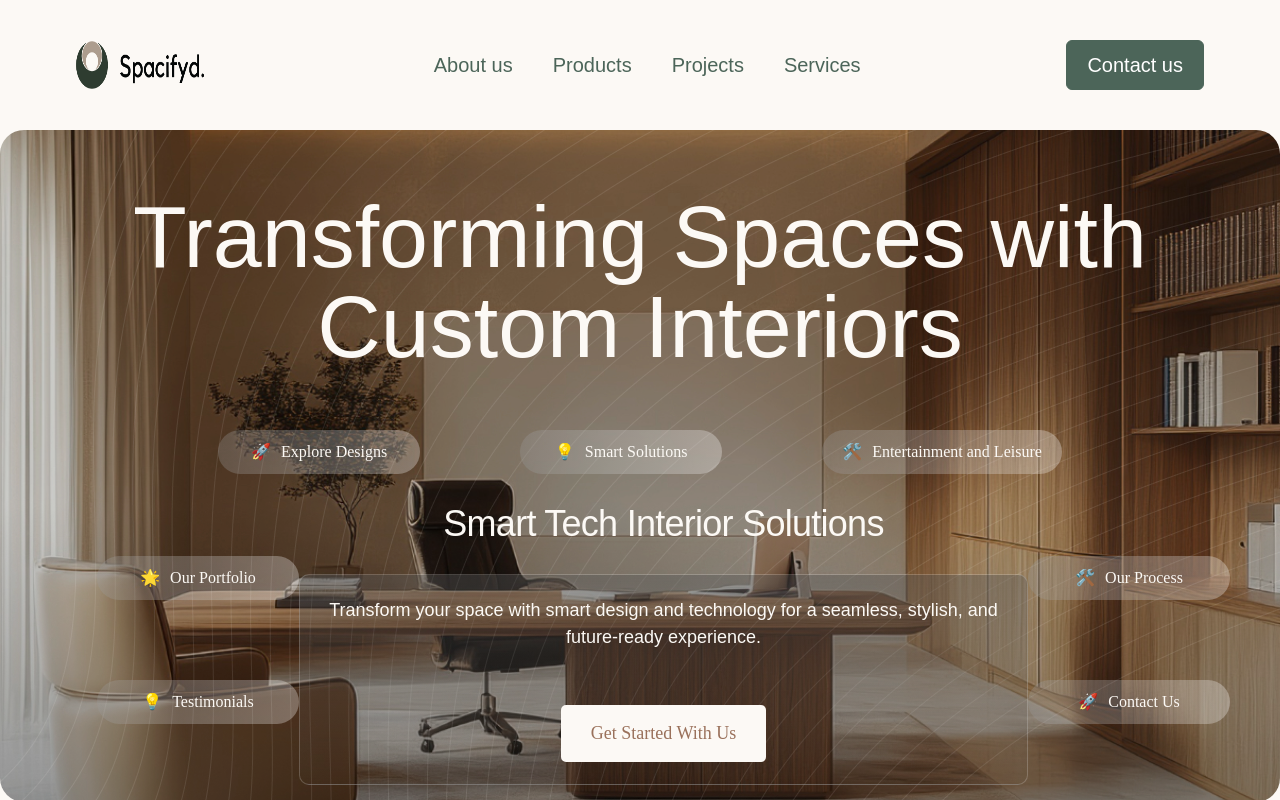
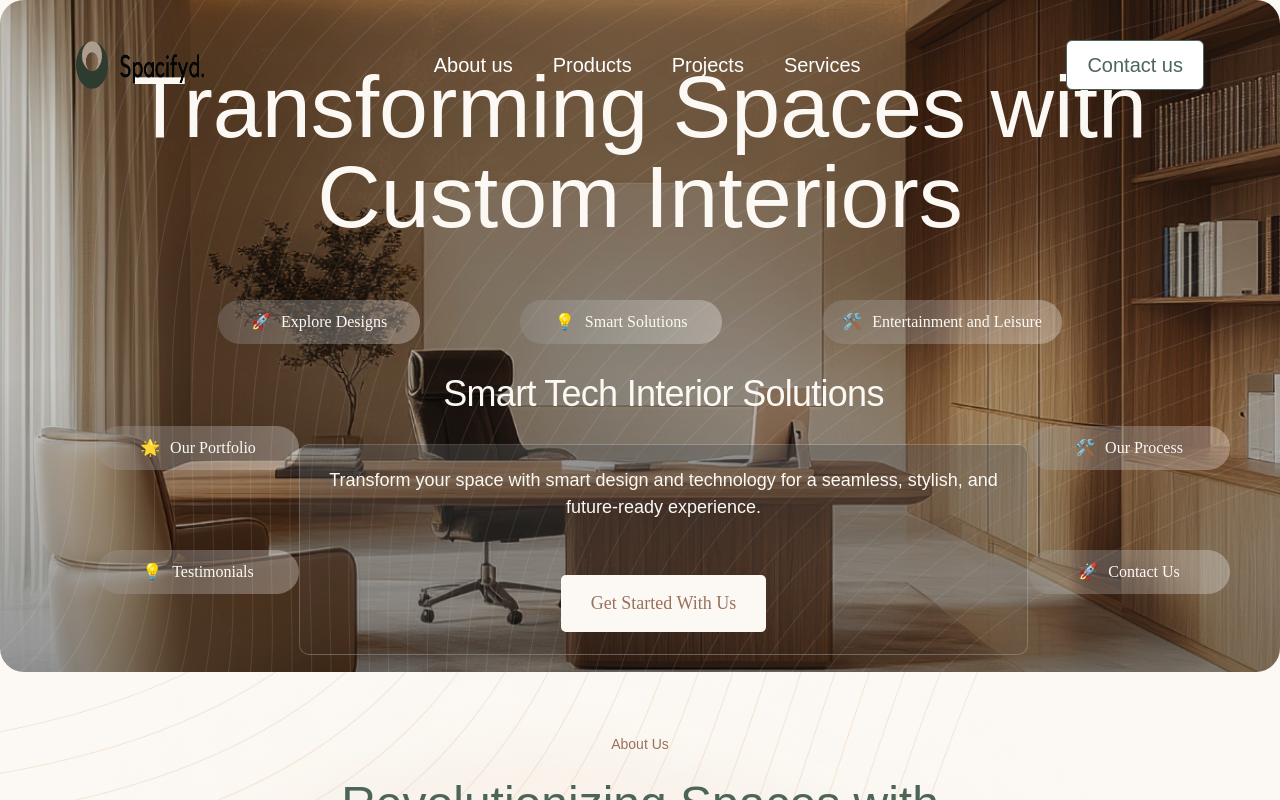
Before and after one commit to shirdivinayak/SPACEFYD_Frontend, a React (Create React App) app: page / in a window 1280 px wide. Shown: the top 800 px of the page. Built offline with nearby package versions, Linux system fonts and the light colour scheme.

Commit message:
new changes

```diff
--- a/src/website/components/Home/Navbar/HomeNavbar.jsx
+++ b/src/website/components/Home/Navbar/HomeNavbar.jsx
@@ -8,11 +8,17 @@ const HomeNavbar = () => {
       style={{
         padding: "clamp(20px, 3vw, 36px) clamp(10px, 5vw, 100px)", // Adjusted min padding for small screens
         backgroundColor: "#FCF9F5",
+        background: "transparent",
+        width: "100%",
+        position: "absolute",
+        // top: "0",
+        // left: "0",
+        zIndex: 1000,
       }}
     >
       <div className="container-fluid">
         {/* Left: Logo */}
-        <a className="navbar-brand d-flex align-items-center" href="#">
+        <a className="d-flex navbar-brand align-items-center" href="#">
           <img
             src={pic}
             alt="Logo"
@@ -25,7 +31,7 @@ const HomeNavbar = () => {
 
         {/* Navbar Toggler for Mobile */}
         <button
-          className="navbar-toggler d-lg-none"
+          className="d-lg-none navbar-toggler"
           type="button"
           data-bs-toggle="collapse"
           data-bs-target="#navbarSupportedContent"
@@ -46,7 +52,7 @@ const HomeNavbar = () => {
           className="collapse navbar-collapse justify-content-center"
           id="navbarSupportedContent"
         >
-          <ul className="navbar-nav d-flex align-items-center gap-4">
+          <ul className="d-flex navbar-nav align-items-center gap-4">
             {["About us", "Products", "Projects", "Services"].map(
               (item, index) => (
                 <li className="nav-item" key={index}>
@@ -54,7 +60,7 @@ const HomeNavbar = () => {
                     className="nav-link"
                     href="#"
                     style={{
-                      color: "#4C6559",
+                      color: "white",
                       fontFamily: "Kollektif, sans-serif",
                       fontWeight: 400,
                       fontSize: "clamp(16px, 2vw, 20px)",
@@ -71,7 +77,7 @@ const HomeNavbar = () => {
           </ul>
 
           {/* Contact Us Button (Hidden on large screens, shown inside menu on mobile) */}
-          <div className="d-lg-none mt-3 text-center">
+          <div className="d-lg-none text-center mt-3">
             <button
               className="btn w-40"
               style={{
@@ -92,11 +98,11 @@ const HomeNavbar = () => {
 
         {/* Right: Contact Us Button (Only visible on large screens) */}
         <button
-          className="btn d-none d-lg-block"
+          className="d-lg-block d-none btn"
           style={{
-            color: "white",
+            color: "#4C6559",
             border: "1px solid #4C6559",
-            background: "#4C6559",
+            background: "white",
             fontFamily: "Kollektif, sans-serif",
             fontWeight: 400,
             fontSize: "clamp(16px, 2vw, 20px)",
```
